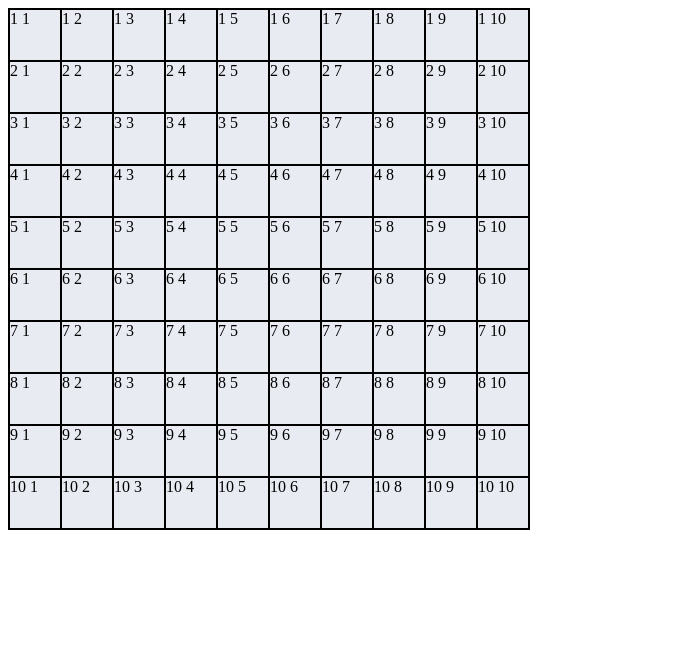
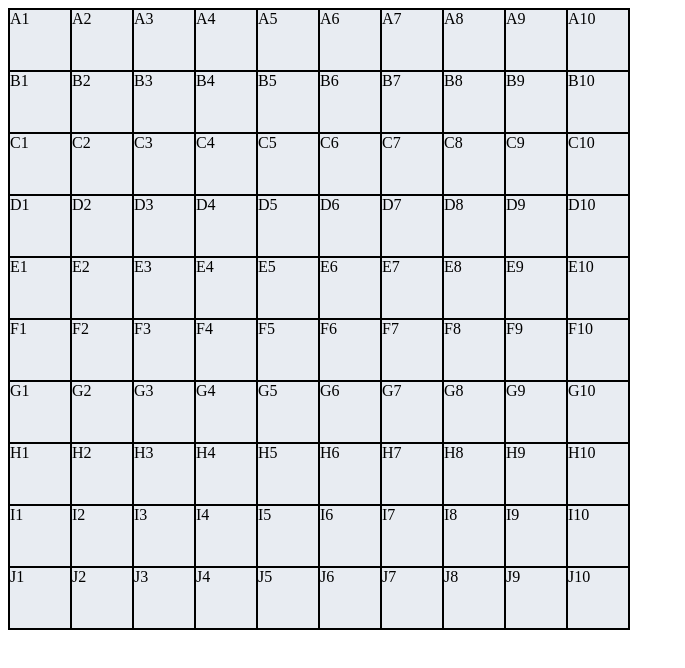
Before and after one commit to piotrleniec/battleships-vue, a Vue app: page / in a window 1280 px wide. Shown: the top 668 px of the page, without its empty margins (0-685 px from the left). Built offline with nearby package versions, Linux system fonts and the light colour scheme.

Commit message:
moved grid cell to a separate component

```diff
--- /dev/null
+++ b/src/components/Cell.vue
@@ -0,0 +1,19 @@
+<template>
+  <div class="cell">{{ label }}</div>
+</template>
+
+<script>
+export default {
+  name: 'cell',
+  props: ['label']
+}
+</script>
+
+<style>
+.cell {
+  display: inline-block;
+  width: 60px;
+  height: 60px;
+  border: black solid 1px;
+}
+</style>
--- a/src/components/Grid.vue
+++ b/src/components/Grid.vue
@@ -1,16 +1,27 @@
 <template>
   <div class="grid">
-    <div class="grid__cell-row" v-for="rowIndex in 10">
-      <div class="grid__cell" v-for="cellIndex in 10">
-        {{ rowIndex }} {{ cellIndex }}
-      </div>
+    <div class="grid__cell-row" v-for="row in ROWS">
+      <cell v-for="column in COLUMNS" :label="row + column" />
     </div>
   </div>
 </template>
 
 <script>
+import Cell from '@/components/Cell'
+
 export default {
-  name: 'grid'
+  name: 'grid',
+  computed: {
+    ROWS: function () {
+      return ['A', 'B', 'C', 'D', 'E', 'F', 'G', 'H', 'I', 'J']
+    },
+    COLUMNS: function () {
+      return ['1', '2', '3', '4', '5', '6', '7', '8', '9', '10']
+    }
+  },
+  components: {
+    Cell
+  }
 }
 </script>
 
@@ -25,11 +36,4 @@ export default {
 .grid__cell-row:hover {
   background-color: red;
 }
-
-.grid__cell {
-  display: inline-block;
-  width: 50px;
-  height: 50px;
-  border: black solid 1px;
-}
 </style>
```
